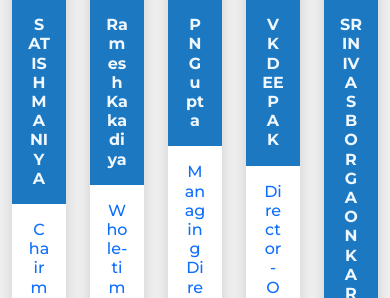
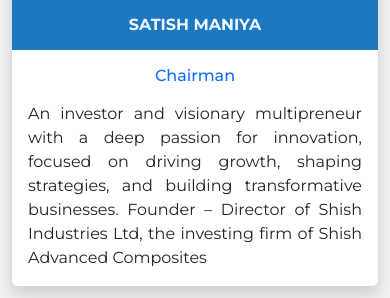
Before and after one commit to abhinay29/shishac_final, a PHP site: page /shishac_final/templates/about-us.php in a window 390 px wide. Shown: the part 5743-6041 px from the top of the page. Run offline with PHP 8.4, Linux system fonts and the light colour scheme; data that the repository does not hold is empty; some libraries are stand-ins or nearby versions.

Commit message:
Update about us mobile responsive and contact form details

```diff
--- a/assets/css/main.css
+++ b/assets/css/main.css
@@ -877,8 +877,16 @@ footer .footer-right a:hover {
   .head-section .bottom-container p {
     margin-bottom: 0;
   }
+  .team .card p {
+    line-height: 1.5;
+  }
   .team .card .card-img-top {
     height: 360px;
+  }
+  .team .row .col-card {
+    flex: 1 0 100%;
+    width: 100%;
+    max-width: 100%;
   }
   .ul1.d-flex {
     justify-content: start !important;
--- a/assets/css/main.scss
+++ b/assets/css/main.scss
@@ -1046,8 +1046,19 @@ footer {
   .team {
     // background-color: #fbfbfb;
     .card {
+      p {
+        line-height: 1.5;
+      }
       .card-img-top {
         height: 360px;
+      }
+    }
+    .row {
+      .col-card {
+        flex: 1 0 100%;
+        width: 100%;
+        max-width: 100%;
+        // margin: 5px;
       }
     }
   }
--- a/assets/js/main.js
+++ b/assets/js/main.js
@@ -1,21 +1,21 @@
 var swiper3 = new Swiper(".homeSlider", {
   grabCursor: true,
-  effect: "creative",
+  // effect: "creative",
   autoplay: {
     delay: 3500,
     disableOnInteraction: true
   },
   speed: 2000,
   loop: true,
-  creativeEffect: {
-    prev: {
-      shadow: true,
-      translate: ["-20%", 0, -1]
-    },
-    next: {
-      translate: ["100%", 0, 0]
-    }
-  },
+  // creativeEffect: {
+  //   prev: {
+  //     shadow: true,
+  //     translate: ["-20%", 0, -1]
+  //   },
+  //   next: {
+  //     translate: ["100%", 0, 0]
+  //   }
+  // },
   navigation: {
     nextEl: ".swiper-button-next",
     prevEl: ".swiper-button-prev"
--- a/inc/config.php
+++ b/inc/config.php
@@ -3,11 +3,11 @@ error_reporting(E_ALL);
 ini_set('display_errors', '1');
 
 date_default_timezone_set('Asia/Kolkata');
-define('ABS_PATH', $_SERVER['DOCUMENT_ROOT']);
+define('ABS_PATH', $_SERVER['DOCUMENT_ROOT'] . '/shishac_final');
 define('TPL_PATH', ABS_PATH . '/templates/');
 
 // Replace http://localost with your website domain e.g. https://websitedomain.com
-$site_url = "http://localhost";
+$site_url = "http://localhost/shishac_final";
 
 
 $assets = $site_url . "/assets";
--- a/templates/common/contact-section.php
+++ b/templates/common/contact-section.php
@@ -6,7 +6,7 @@
           <h2 class="text-light section-title border-light">CONTACT US</h2>
         </div>
         <form action="https://api.web3forms.com/submit" method="POST" id="contact_form2">
-          <input type="hidden" name="access_key" value="3b19940e-153d-4328-ab10-4e63d8ca1e94">
+          <input type="hidden" name="access_key" value="WEB3FORM_ACCESS_KEY">
           <input type="hidden" name="subject" value="New Contact form Submission from SHISH Advanced Composites Website">
           <input type="hidden" name="from_name" value="Webmaster - SHISH Advanced Composites">
           <input type="checkbox" name="botcheck" id="" style="display: none;">
--- a/templates/common/footer.php
+++ b/templates/common/footer.php
@@ -89,7 +89,7 @@
   crossorigin="anonymous" referrerpolicy="no-referrer"></script>
 <!-- <script src="https://cdnjs.cloudflare.com/ajax/libs/gsap/3.12.2/gsap.min.js"></script>
 <script src="https://cdnjs.cloudflare.com/ajax/libs/gsap/3.12.2/ScrollTrigger.min.js"></script> -->
-<script src="assets/js/main.js?v=1.0"></script>
+<script src="assets/js/main.js?v=1.1"></script>
 <script>
   window.addEventListener('load', function() {
     const loader = document.getElementById('loader');
--- a/templates/contact-us.php
+++ b/templates/contact-us.php
@@ -23,7 +23,7 @@ include 'common/header.php';
         <p class="mb-4">Send a message, We are always there to help you!</p>
         <!-- 3b19940e-153d-4328-ab10-4e63d8ca1e94 -->
         <form action="https://api.web3forms.com/submit" method="POST" id="contact_form">
-          <input type="hidden" name="access_key" value="3b19940e-153d-4328-ab10-4e63d8ca1e94">
+          <input type="hidden" name="access_key" value="WEB3FORM_ACCESS_KEY">
           <input type="hidden" name="subject" value="New Contact form Submission from SHISH Advanced Composites Website">
           <input type="hidden" name="from_name" value="Webmaster - SHISH Advanced Composites">
           <input type="checkbox" name="botcheck" id="" style="display: none;">
--- a/templates/index.php
+++ b/templates/index.php
@@ -231,7 +231,7 @@ include 'common/header.php';
                 <h2 class="heading">
                   Built To Perform, Engineered To Last
                 </h2>
-                <img src="assets/images/slides/s21.png" alt="Slider Image">
+                <img src="assets/images/slides/s221.png" alt="Slider Image">
               </div>
             </div>
             <div class="swiper-slide">
```
Also changed, not shown: .htaccess, README.md, assets/images/slides/s221.png (added), 1 other file.
